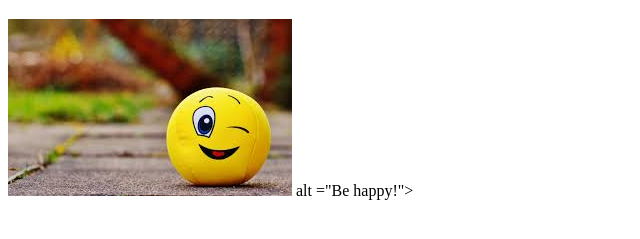
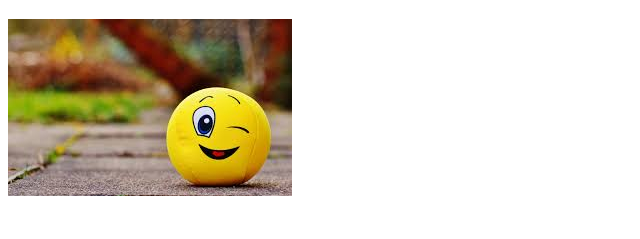
Before and after one commit to lixolitr/hello-world, a plain HTML site: page index.html in a window 1280 px wide. Shown: the part 61-300 px from the top of the page, without its empty margins (0-640 px from the left). Drawn offline with Linux system fonts and the light colour scheme.

Commit message:
Update index.html

```diff
--- a/index.html
+++ b/index.html
@@ -5,6 +5,6 @@
   </head>
 <body>
   <h1> Hello World :) </h1>
-  <img src="smile.jpg"> alt ="Be happy!">
+  <img src="smile.jpg" alt ="Be happy!">
 </body>
 </html>
```
